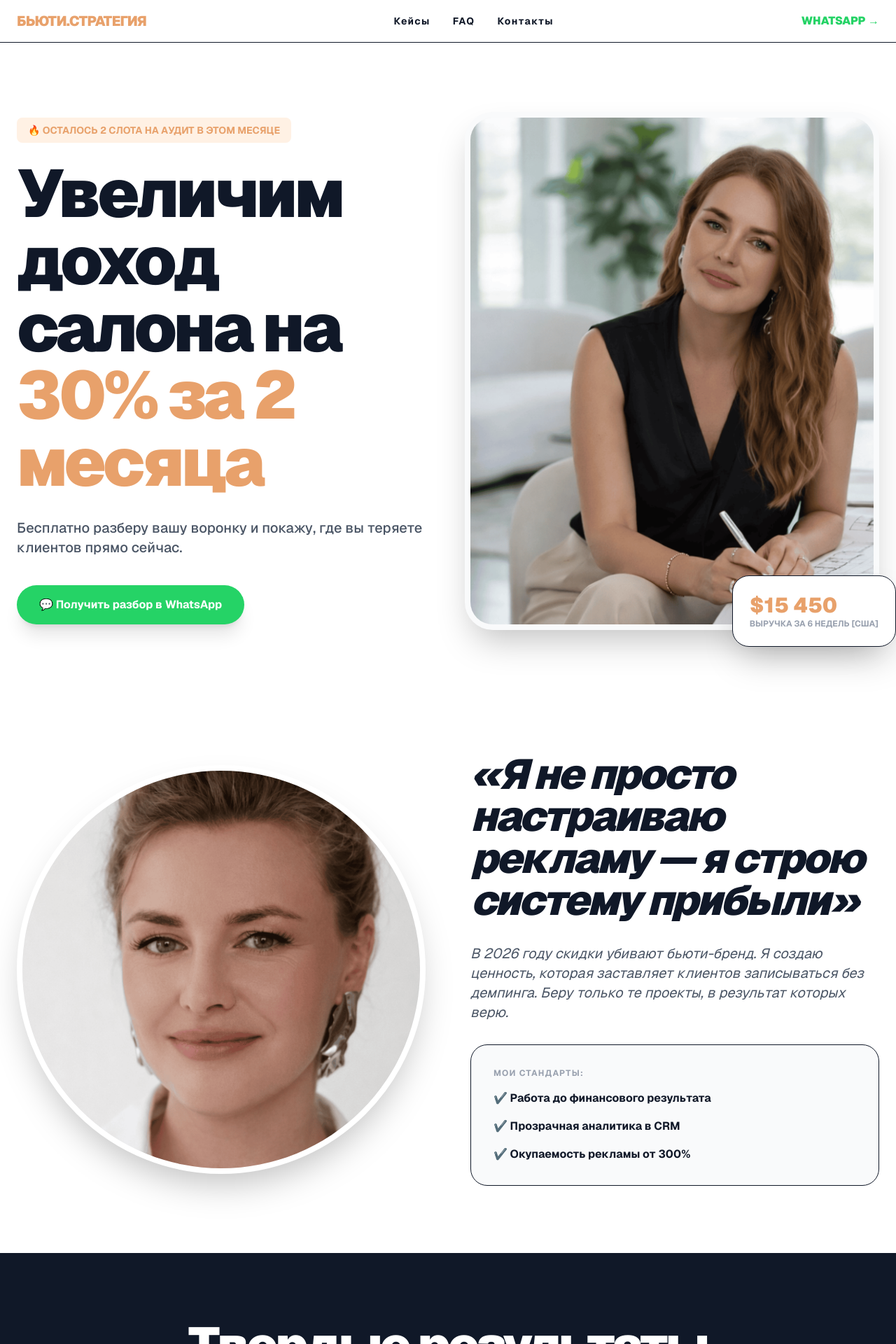
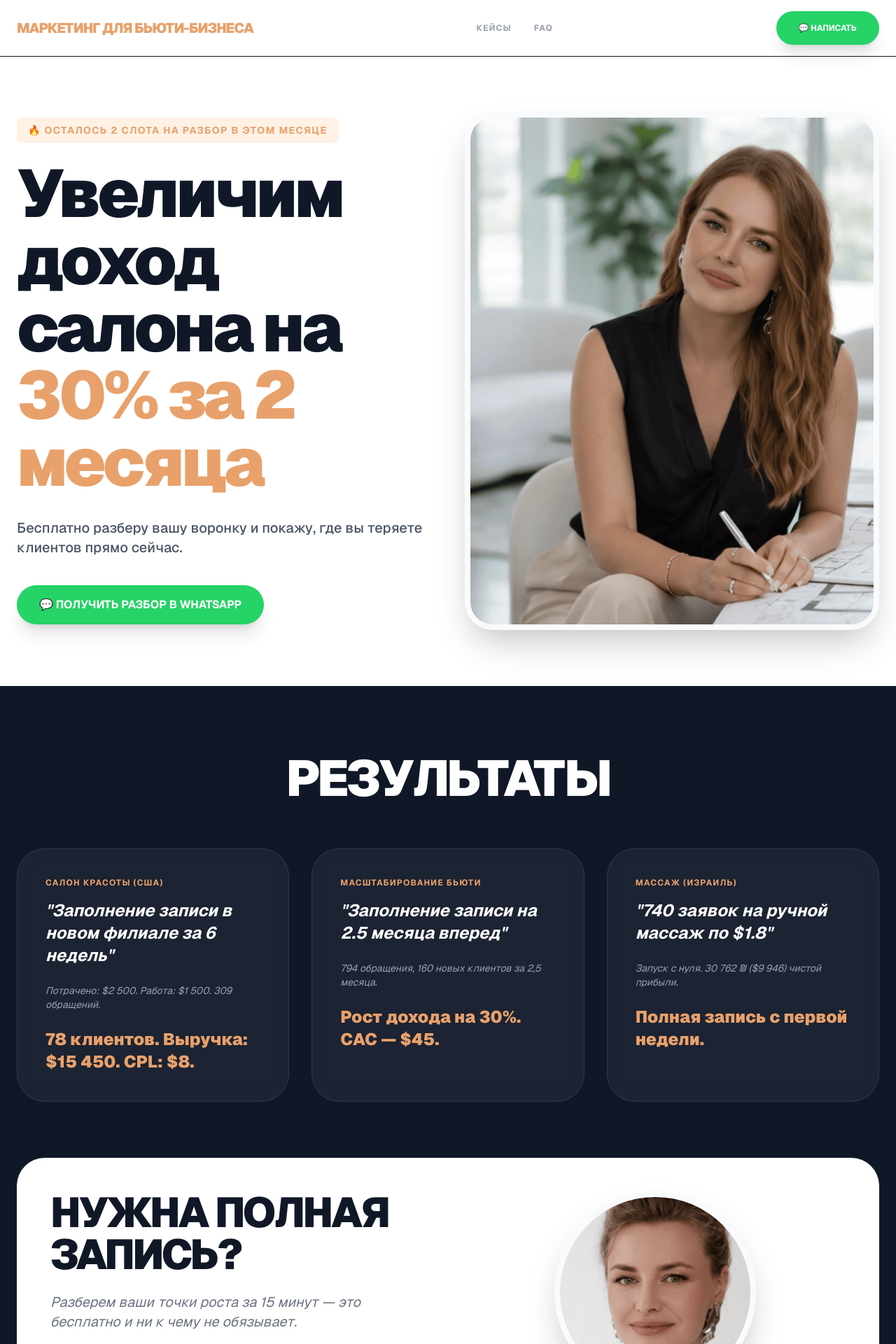
Before and after one commit to tatnova/my-website-rus, a Next.js app in the folder site/: page / in a window 1280 px wide. Shown: the top 1920 px of the page at 70% size. Built offline with nearby package versions, Linux system fonts and the light colour scheme.

Commit message:
improve conversion homepage

```diff
--- a/site/src/app/page.tsx
+++ b/site/src/app/page.tsx
@@ -1,7 +1,13 @@
 'use client';
-import React, { useState, useEffect } from 'react';
+import React, { useState } from 'react';
 
-// --- ДАННЫЕ ИЗ ИСТОЧНИКОВ И ИСТОРИИ ---
+// --- ДАННЫЕ ИЗ ИСТОЧНИКОВ ---
+
+const socialLinks = [
+  { label: 'WhatsApp', href: 'https://wa.me/972537086545', icon: '💬' },
+  { label: 'Telegram', href: 'https://t.me/mailovaja', icon: '✈️' },
+  { label: 'Instagram', href: '#instagram', icon: '◎' }
+];
 
 const cases = [
   {
@@ -22,70 +28,47 @@ const cases = [
     niche: 'массаж (Израиль)',
     problem: '740 заявок на ручной массаж по $1.8',
     action: 'Запуск с нуля. 30 762 ₪ ($9 946) чистой прибыли.',
-    result: 'Мастер с полной записью с первой недели.',
+    result: 'Полная запись с первой недели.',
     href: '/cases/byuti-biznes',
   },
 ];
 
-const reviews = [
-  { author: 'Салон красоты', text: '“До работы заявки приходили нестабильно. После запуска системы появился стабильный поток клиентов.”', image: '/beauty-salon-client-review-results.jpg' },
-  { author: 'Бьюти-эксперт', text: '“Раньше не было понимания, как привлекать клиентов. Сейчас есть система и записи идут регулярно.”', image: '/beauty-expert-client-attraction-review.jpg' },
-  { author: 'Фитнес-тренер', text: '“Стало гораздо больше заявок, стоимость клиента упала. Появилось ощущение контроля.”', image: '/fitness-master-more-clients-review.jpg' },
-];
-
 const faqs = [
-  { q: 'Как понять, что реклама будет приносить прибыль?', a: 'Перед запуском разбираем цифры: стоимость клиента, ценность и работу воронки. Мы строим систему на окупаемость.' },
+  { q: 'Как понять, что реклама будет приносить прибыль?', a: 'Перед запуском разбираем цифры: стоимость клиента, ценность и работу воронки. Задача — выстроить систему на окупаемость.' },
   { q: 'Что делать, если заявки есть, но записи слабые?', a: 'Это вопрос воронки и обработки. Настраиваем систему так, чтобы лиды превращались в записи.' },
-];
-
-const articles = [
-  { title: 'Как заполнить запись в новом салоне в США за 6 недель без демпинга', href: '/blog/kak-zapolnit-zapis' },
-  { title: 'Ошибки в рекламе, из-за которых вы теряете клиентов', href: '/blog' },
 ];
 
 // --- ВСПОМОГАТЕЛЬНЫЕ КОМПОНЕНТЫ ---
 
 const WhatsAppButton = ({ children, className = '' }: any) => (
-  <a
-    href="https://wa.me/972537086545"
-    target="_blank"
-    rel="noreferrer"
-    className={`inline-flex items-center justify-center gap-2 rounded-full bg-[#25D366] px-8 py-4 font-bold text-white shadow-xl transition hover:scale-105 ${className}`}
-  >
+  <a href="https://wa.me/972537086545" target="_blank" rel="noreferrer"
+     className={`inline-flex items-center justify-center gap-2 rounded-full bg-[#25D366] px-8 py-4 font-bold text-white shadow-xl transition hover:scale-105 ${className}`}>
     💬 {children}
   </a>
 );
 
-// --- ГЛАВНАЯ СТРАНИЦА ---
-
 export default function Home() {
   const [openFaq, setOpenFaq] = useState<number | null>(null);
 
-  const scrollToId = (id: string) => {
-    const element = document.getElementById(id);
-    if (element) {
-      window.scrollTo({ top: element.offsetTop - 80, behavior: 'smooth' });
-    }
-  };
-
   return (
     <div className="min-h-screen bg-white font-sans text-gray-900 selection:bg-[#fff1e4] selection:text-[#e8a16b]">
-      {/* Header */}
+      {/* Header — Исправленный логотип для SEO */}
       <nav className="fixed top-0 z-50 w-full bg-white/90 backdrop-blur-md border-b px-6 py-4 flex justify-between items-center">
-        <div className="text-xl font-black text-[#e8a16b] tracking-tighter">БЬЮТИ.СТРАТЕГИЯ</div>
-        <div className="hidden md:flex gap-8 font-bold text-sm uppercase tracking-widest">
-          <button onClick={() => scrollToId('cases')}>Кейсы</button>
-          <button onClick={() => scrollToId('faq')}>FAQ</button>
-          <button onClick={() => scrollToId('contact')}>Контакты</button>
+        <div className="text-sm md:text-xl font-black text-[#e8a16b] tracking-tighter uppercase">
+          МАРКЕТИНГ ДЛЯ БЬЮТИ-БИЗНЕСА
         </div>
-        <a href="https://wa.me/972537086545" className="hidden md:block font-black text-[#25D366]">WHATSAPP →</a>
+        <div className="hidden md:flex gap-8 font-bold text-xs uppercase tracking-widest text-gray-400">
+          <a href="#cases" className="hover:text-[#e8a16b]">Кейсы</a>
+          <a href="#faq" className="hover:text-[#e8a16b]">FAQ</a>
+        </div>
+        <WhatsAppButton className="px-6 py-2 text-xs">НАПИСАТЬ</WhatsAppButton>
       </nav>
 
-      {/* HERO SECTION — УСИЛЕННЫЙ ОФФЕР */}
+      {/* HERO — Без сносок и с жестким оффером */}
       <section className="pt-40 pb-20 px-6 max-w-7xl mx-auto flex flex-col md:flex-row items-center gap-12">
         <div className="flex-1 text-left">
-          <div className="inline-block bg-[#fff1e4] text-[#e8a16b] px-4 py-2 rounded-lg font-bold text-sm mb-6">
-            🔥 ОСТАЛОСЬ 2 СЛОТА НА АУДИТ В ЭТОМ МЕСЯЦЕ
+          <div className="inline-block bg-[#fff1e4] text-[#e8a16b] px-4 py-2 rounded-lg font-bold text-sm mb-6 uppercase tracking-widest">
+            🔥 Осталось 2 слота на разбор в этом месяце
           </div>
           <h1 className="text-5xl md:text-8xl font-black leading-none tracking-tighter">
             Увеличим доход салона на <span className="text-[#e8a16b]">30% за 2 месяца</span>
@@ -93,73 +76,45 @@ export default function Home() {
           <p className="mt-8 text-xl text-gray-600 font-medium">
             Бесплатно разберу вашу воронку и покажу, где вы теряете клиентов прямо сейчас.
           </p>
-          <div className="mt-10 flex flex-col sm:flex-row gap-4">
-            <WhatsAppButton>Получить разбор в WhatsApp</WhatsAppButton>
+          <div className="mt-10">
+            <WhatsAppButton>ПОЛУЧИТЬ РАЗБОР В WHATSAPP</WhatsAppButton>
           </div>
         </div>
         <div className="flex-1 relative">
           <div className="w-full aspect-[4/5] bg-gray-100 rounded-[40px] overflow-hidden border-8 border-gray-50 shadow-2xl">
-             <img src="/beauty-marketing-strategy.jpg" alt="Татьяна Новикова" className="w-full h-full object-cover" />
-          </div>
-          <div className="absolute -bottom-6 -right-6 bg-white p-6 rounded-3xl shadow-2xl border hidden md:block">
-            <p className="text-3xl font-black text-[#e8a16b]">$15 450</p>
-            <p className="text-xs font-bold text-gray-400 uppercase">Выручка за 6 недель [США]</p>
+             <img src="/beauty-marketing-strategy.jpg" alt="Маркетинг для бьюти" className="w-full h-full object-cover" />
           </div>
         </div>
       </section>
 
-      {/* STICKY CTA ДЛЯ МОБИЛЬНЫХ */}
+      {/* STICKY CTA (Для мобильных) */}
       <div className="fixed bottom-6 left-0 w-full z-50 px-6 md:hidden">
-        <WhatsAppButton className="w-full py-5 text-lg shadow-2xl">Написать и получить разбор</WhatsAppButton>
+        <WhatsAppButton className="w-full py-5 text-lg shadow-2xl">ПОЛУЧИТЬ РАЗБОР (WA)</WhatsAppButton>
       </div>
 
-      {/* ОБ ЭКСПЕРТЕ — ЛИЧНОЕ ФОТО №2 */}
-      <section id="about" className="py-24 px-6 max-w-7xl mx-auto flex flex-col md:flex-row-reverse items-center gap-16">
-        <div className="flex-1">
-          <h2 className="text-4xl md:text-6xl font-black mb-8 tracking-tighter italic">«Я не просто настраиваю рекламу — я строю систему прибыли»</h2>
-          <p className="text-xl text-gray-600 mb-8 italic">
-            В 2026 году скидки убивают бьюти-бренд. Я создаю ценность, которая заставляет клиентов записываться без демпинга. Беру только те проекты, в результат которых верю.
-          </p>
-          <div className="bg-gray-50 p-8 rounded-3xl border">
-            <p className="font-bold text-gray-400 uppercase text-xs mb-4 tracking-widest">Мои стандарты:</p>
-            <ul className="space-y-4 font-bold">
-              <li>✔️ Работа до финансового результата</li>
-              <li>✔️ Прозрачная аналитика в CRM</li>
-              <li>✔️ Окупаемость рекламы от 300%</li>
-            </ul>
-          </div>
-        </div>
-        <div className="flex-1">
-          <div className="w-full aspect-square bg-gray-100 rounded-full overflow-hidden border-8 border-white shadow-2xl">
-             <img src="/beauty-business-marketing-specialist.jpg" alt="Бьюти Стратег" className="w-full h-full object-cover" />
-          </div>
-        </div>
-      </section>
-
-      {/* КЕЙСЫ — ТВЕРДЫЕ ЦИФРЫ */}
+      {/* КЕЙСЫ — Теперь кликабельные */}
       <section id="cases" className="py-24 bg-gray-900 text-white px-6">
         <div className="max-w-7xl mx-auto">
-          <h2 className="text-5xl md:text-7xl font-black mb-16 text-center tracking-tighter">Твердые результаты</h2>
+          <h2 className="text-5xl md:text-7xl font-black mb-16 text-center tracking-tighter uppercase">Результаты</h2>
           <div className="grid md:grid-cols-3 gap-8">
             {cases.map((c, i) => (
-              <div key={i} className="bg-white/5 p-10 rounded-[40px] border border-white/10 backdrop-blur-md hover:bg-white/10 transition">
+              <a key={i} href={c.href} className="bg-white/5 p-10 rounded-[40px] border border-white/10 backdrop-blur-md hover:bg-white/10 transition block group">
                 <div className="text-[#e8a16b] font-bold mb-4 uppercase text-xs tracking-widest">{c.niche}</div>
-                <h3 className="text-2xl font-bold mb-6 italic">"{c.problem}"</h3>
-                <p className="text-gray-400 text-sm mb-6">{c.action}</p>
+                <h3 className="text-2xl font-bold mb-6 italic group-hover:underline">"{c.problem}"</h3>
+                <p className="text-gray-400 text-sm mb-6 italic">{c.action}</p>
                 <div className="text-2xl font-black text-[#e8a16b]">{c.result}</div>
-              </div>
+              </a>
             ))}
           </div>
 
-          {/* ПРИЗЫВ К ДЕЙСТВИЮ — ЛИЧНОЕ ФОТО №3 */}
           <div className="mt-20 flex flex-col md:flex-row items-center gap-12 bg-white rounded-[40px] p-12 text-gray-900">
              <div className="flex-1 text-center md:text-left">
-                <h3 className="text-4xl md:text-6xl font-black mb-6 tracking-tighter">Нужна полная запись?</h3>
-                <p className="text-xl text-gray-500 mb-8 italic">Напишите мне в WhatsApp. Разберем ваши точки роста за 15 минут — это бесплатно и ни к чему не обязывает.</p>
-                <WhatsAppButton>Записаться на разбор</WhatsAppButton>
+                <h3 className="text-4xl md:text-6xl font-black mb-6 tracking-tighter">НУЖНА ПОЛНАЯ ЗАПИСЬ?</h3>
+                <p className="text-xl text-gray-500 mb-8 italic">Разберем ваши точки роста за 15 минут — это бесплатно и ни к чему не обязывает.</p>
+                <WhatsAppButton>ЗАПИСАТЬСЯ НА РАЗБОР</WhatsAppButton>
              </div>
              <div className="flex-1 flex justify-center">
-                <img src="/beauty-client-acquisition-strategy-funnel.jpg" alt="Разбор воронки" className="w-72 h-72 rounded-full border-8 border-gray-50 shadow-2xl object-cover" />
+                <img src="/beauty-business-marketing-specialist.jpg" alt="Бьюти эксперт" className="w-72 h-72 rounded-full border-8 border-gray-50 shadow-2xl object-cover" />
              </div>
           </div>
         </div>
@@ -168,15 +123,13 @@ export default function Home() {
       {/* FAQ */}
       <section id="faq" className="py-24 bg-gray-50 px-6">
         <div className="max-w-3xl mx-auto">
-          <h2 className="text-4xl font-bold mb-12 text-center">Частые вопросы</h2>
+          <h2 className="text-4xl font-bold mb-12 text-center uppercase tracking-widest text-gray-300">FAQ</h2>
           <div className="space-y-4">
             {faqs.map((f, i) => (
               <div key={i} className="bg-white border rounded-2xl overflow-hidden shadow-sm">
-                <button
-                  onClick={() => setOpenFaq(openFaq === i ? null : i)}
-                  className="w-full text-left p-6 font-bold flex justify-between items-center"
-                >
-                  <span className="pr-4">{f.q}</span>
+                <button onClick={() => setOpenFaq(openFaq === i ? null : i)}
+                  className="w-full text-left p-6 font-bold flex justify-between items-center hover:bg-gray-50 transition">
+                  <span className="pr-4 uppercase text-sm tracking-widest">{f.q}</span>
                   <span className="text-[#e8a16b] text-2xl">{openFaq === i ? '−' : '+'}</span>
                 </button>
                 {openFaq === i && <div className="p-6 pt-0 text-gray-600 border-t bg-gray-50/50">{f.a}</div>}
@@ -187,13 +140,8 @@ export default function Home() {
       </section>
 
       {/* FOOTER */}
-      <footer id="contact" className="py-20 border-t text-center text-gray-400">
-        <h2 className="text-2xl font-black text-gray-900 mb-8">БЬЮТИ.СТРАТЕГИЯ</h2>
-        <div className="flex justify-center gap-8 mb-12 text-2xl">
-          <a href="https://wa.me/972537086545" className="hover:text-[#25D366]">💬</a>
-          <a href="https://t.me/mailovaja" className="hover:text-[#0088cc]">✈️</a>
-        </div>
-        <p className="text-sm font-bold uppercase tracking-widest">© 2026 РАБОТА ДО РЕЗУЛЬТАТА. ВСЕ ПРАВА ЗАЩИЩЕНЫ.</p>
+      <footer className="py-20 border-t text-center text-gray-400">
+        <p className="text-xs font-bold uppercase tracking-widest">© 2026 РАБОТА ДО РЕЗУЛЬТАТА</p>
       </footer>
     </div>
   );
```
